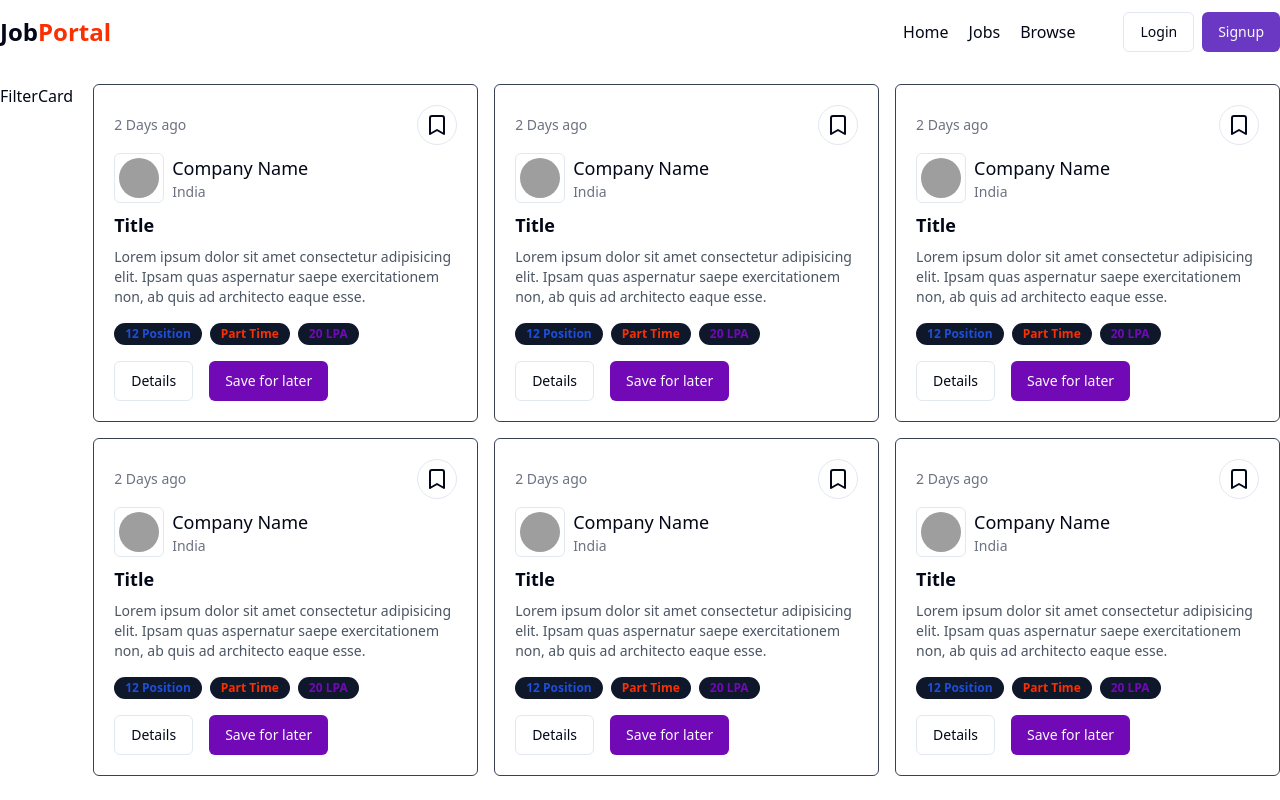
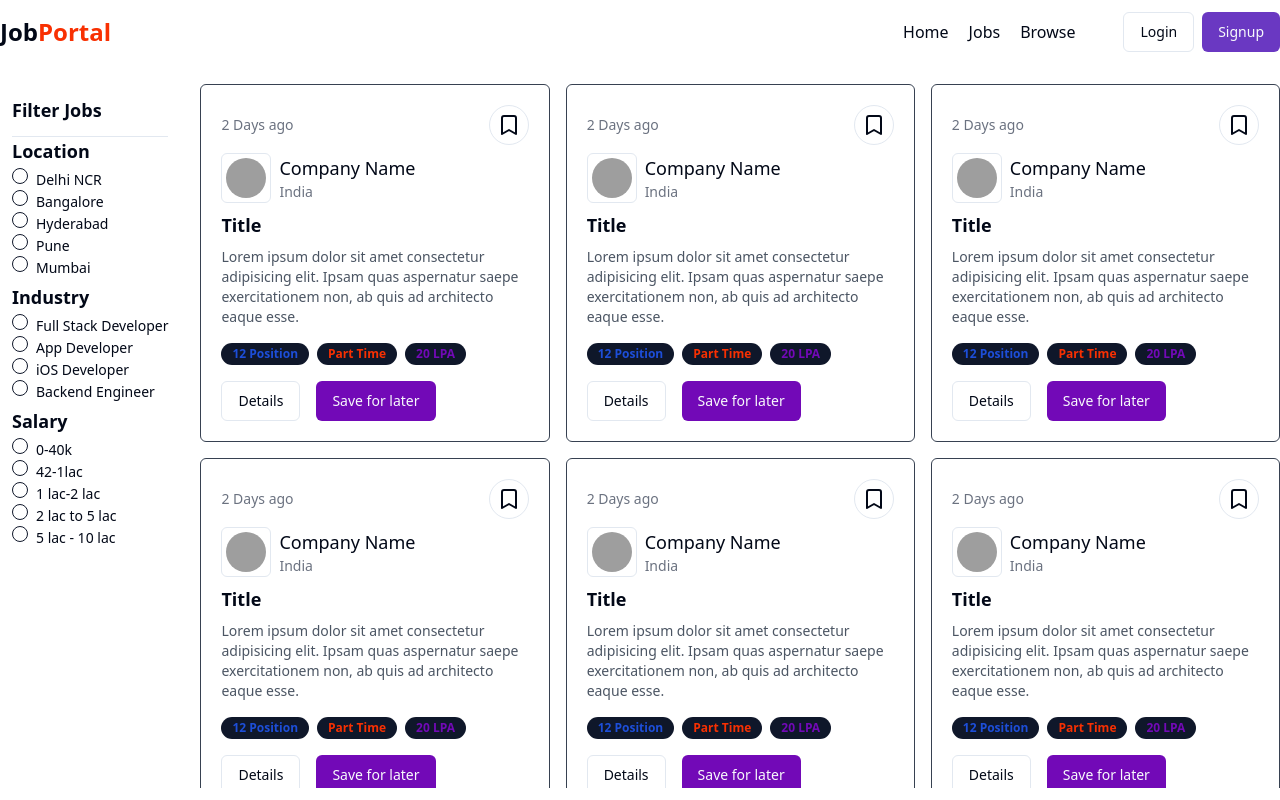
Before and after one commit to ksajeb/JOB-PORTAL, a React (Vite) app in the folder frontend/: page /jobs in a window 1280 px wide. Built offline with nearby package versions, Linux system fonts and the light colour scheme; grey boxes are pictures that could not be loaded.

Commit message:
Make a FilterCard Functionaloty

```diff
--- a/frontend/src/components/FilterCard.jsx
+++ b/frontend/src/components/FilterCard.jsx
@@ -1,8 +1,56 @@
+import { Label } from "./ui/label";
+import { RadioGroup, RadioGroupItem } from "./ui/radio-group";
 
-
+const filterData = [
+  {
+    filterType: "Location",
+    array: ["Delhi NCR", "Bangalore", "Hyderabad", "Pune", "Mumbai"],
+  },
+  {
+    filterType: "Industry",
+    array: [
+      "Full Stack Developer",
+      "App Developer",
+      "iOS Developer",
+      "Backend Engineer",
+    ],
+  },
+  {
+    filterType: "Salary",
+    array: [
+      "0-40k",
+      "42-1lac",
+      "1 lac-2 lac",
+      "2 lac to 5 lac",
+      "5 lac - 10 lac",
+    ],
+  },
+];
 function FilterCard() {
-
-  return <div>FilterCard</div>;
+  return (
+    <div className="w-full bg-white p-3 rounded-md">
+      <h1 className="font-bold text-lg ">Filter Jobs</h1>
+      <hr className="mt-3" />
+      <RadioGroup>
+        {filterData.map((data, index) => (
+          <div key={(data, index)}>
+            <h1 className="font-bold text-lg">{data.filterType}</h1>
+            {data.array.map((Item, index) => {
+              return (
+                <div
+                  key={Item || index}
+                  className="flex items-center space-y-2 space-x-2"
+                >
+                  <RadioGroupItem value={Item}></RadioGroupItem>
+                  <Label>{Item}</Label>
+                </div>
+              );
+            })}
+          </div>
+        ))}
+      </RadioGroup>
+    </div>
+  );
 }
 
 export default FilterCard;
```
